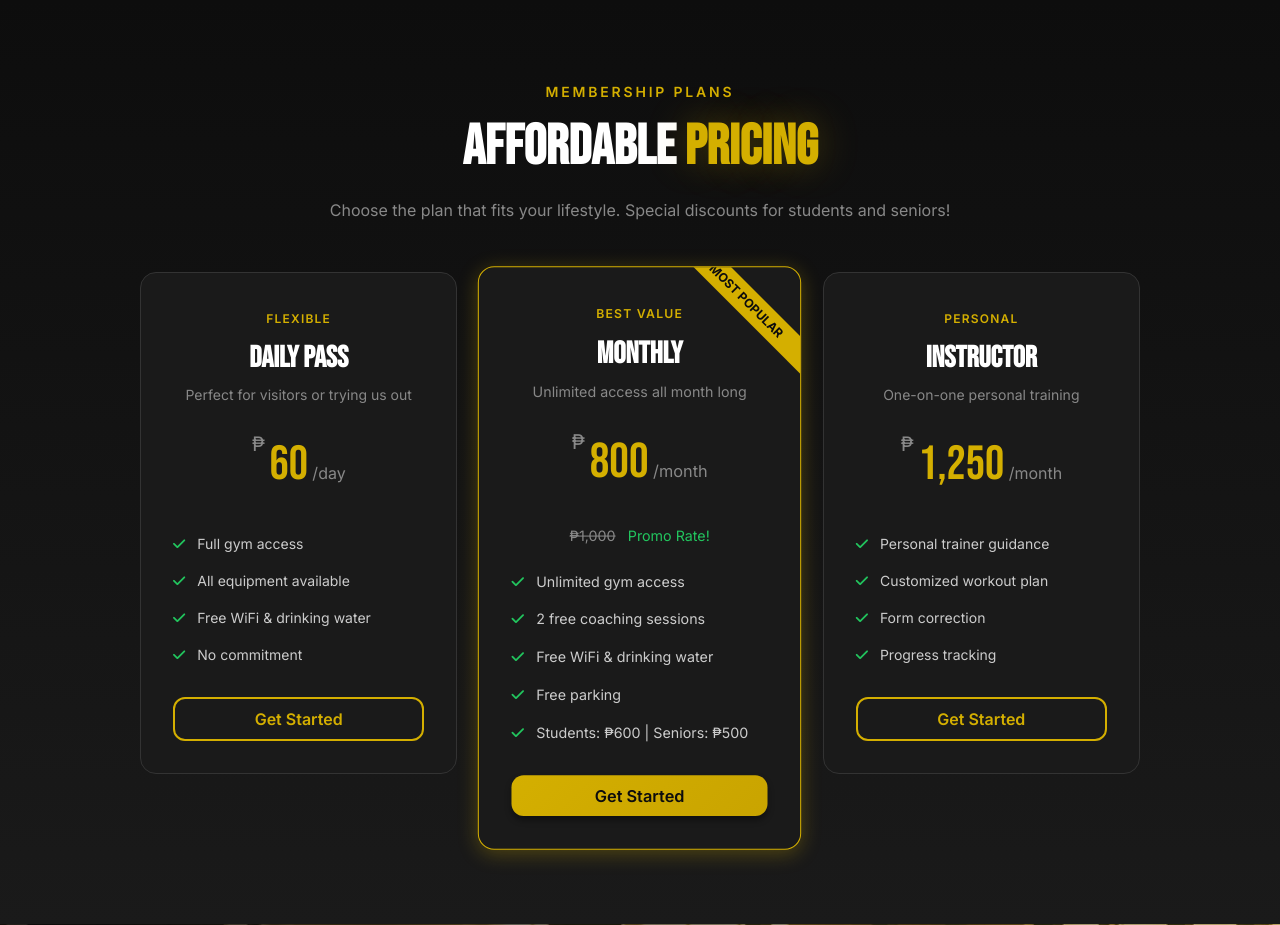
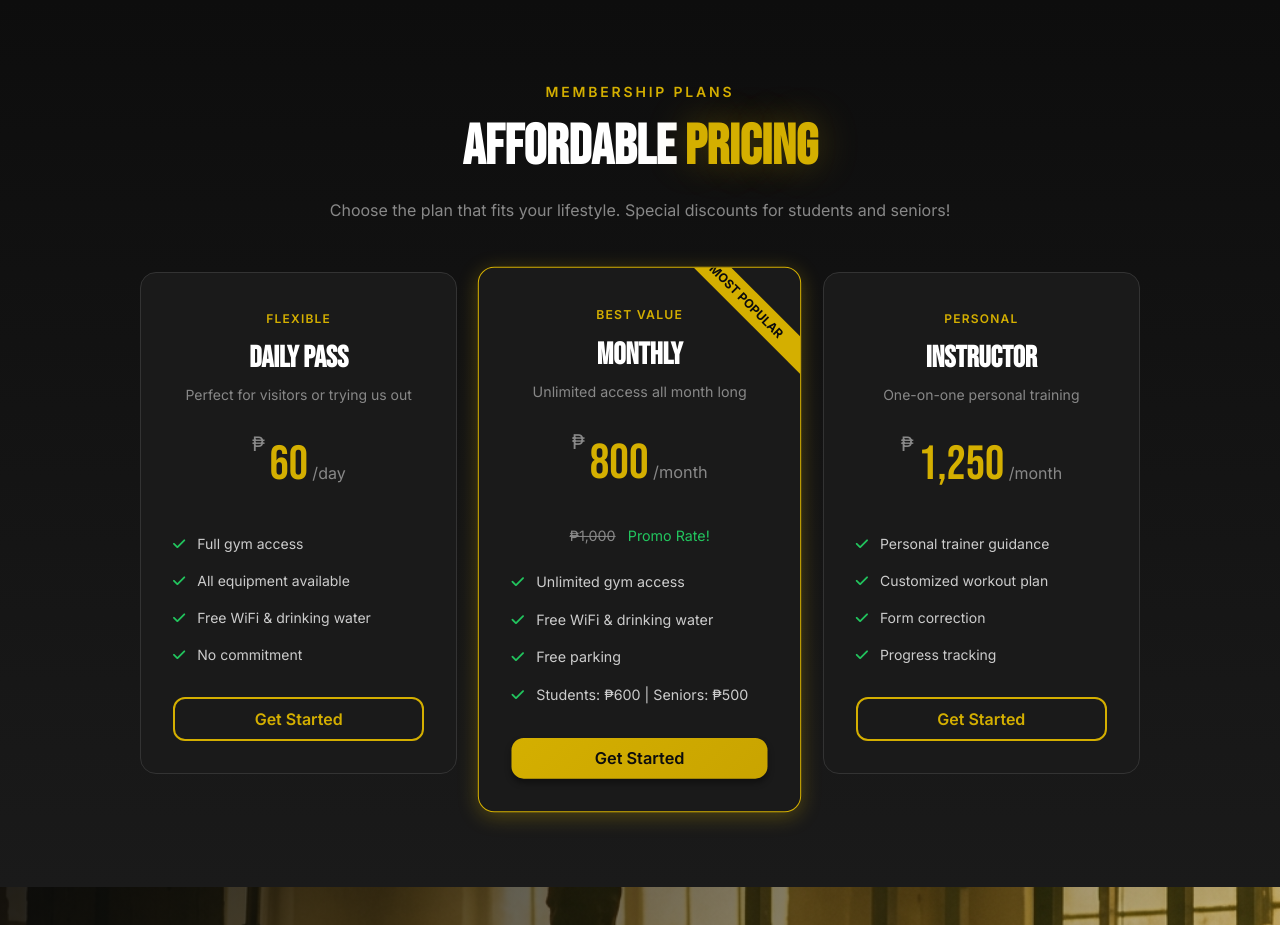
Before and after one commit to cerc-xiun/MagilasGym, a PHP site: page /pages/public/landing.php in a window 1280 px wide. Shown: the part 2298-3223 px from the top of the page. Run offline with PHP 8.4, Linux system fonts and the light colour scheme.

Commit message:
Fixed membership

```diff
--- a/pages/public/landing.php
+++ b/pages/public/landing.php
@@ -1345,7 +1345,6 @@
                 </div>
                 <ul class="pricing-features">
                     <li><i class="fas fa-check"></i> Unlimited gym access</li>
-                    <li><i class="fas fa-check"></i> 2 free coaching sessions</li>
                     <li><i class="fas fa-check"></i> Free WiFi & drinking water</li>
                     <li><i class="fas fa-check"></i> Free parking</li>
                     <li><i class="fas fa-check"></i> Students: ₱600 | Seniors: ₱500</li>
```
